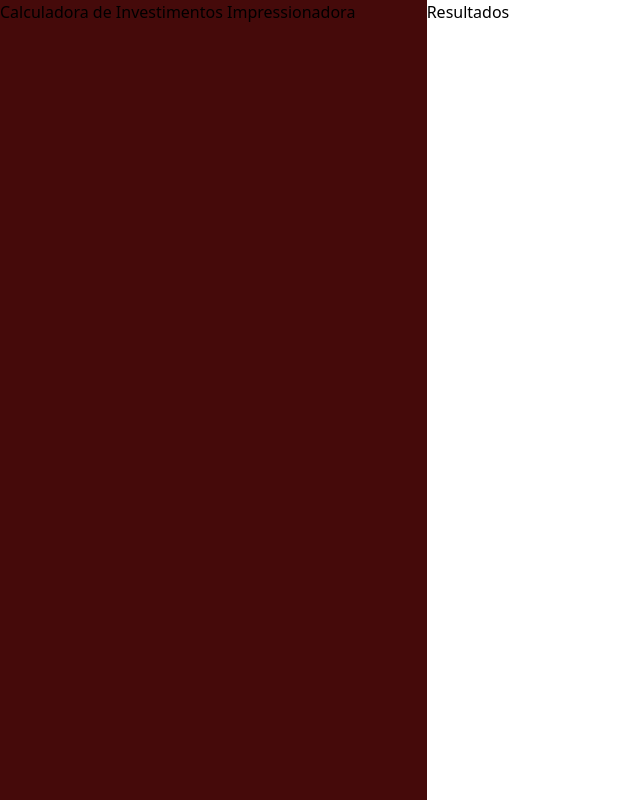
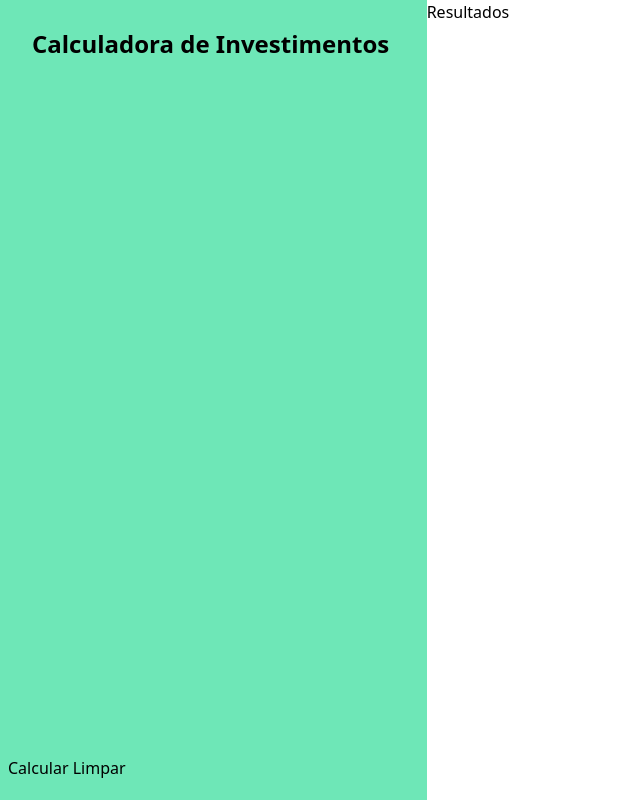
Before and after one commit to cicero-vilela/projetoCalculadoraInvestimentos, a website built with Vite: page index.html in a window 1280 px wide. Shown: the whole page, without its empty margins (0-640 px from the left). Built offline with nearby package versions, Linux system fonts and the light colour scheme.

Commit message:
criação barra lateral

```diff
--- a/index.html
+++ b/index.html
@@ -7,8 +7,15 @@
     <title>Calculadora de Investimentos</title>
   </head>
   <body class="h-[100dvh] grid grid-cols-3 grid-rows-2">
-    <aside class="bg-red-950 row-span-2">
-      <h1>Calculadora de Investimentos Impressionadora</h1>
+    <aside
+      class="row-span-2 bg-emerald-300 flex flex-col justify-between py-5 px-2"
+    >
+      <h1 class="text-2xl font-bold px-6 py-2">Calculadora de Investimentos</h1>
+      <form></form>
+      <div>
+        <button>Calcular</button>
+        <button>Limpar</button>
+      </div>
     </aside>
     <main>
       <p>Resultados</p>
```
